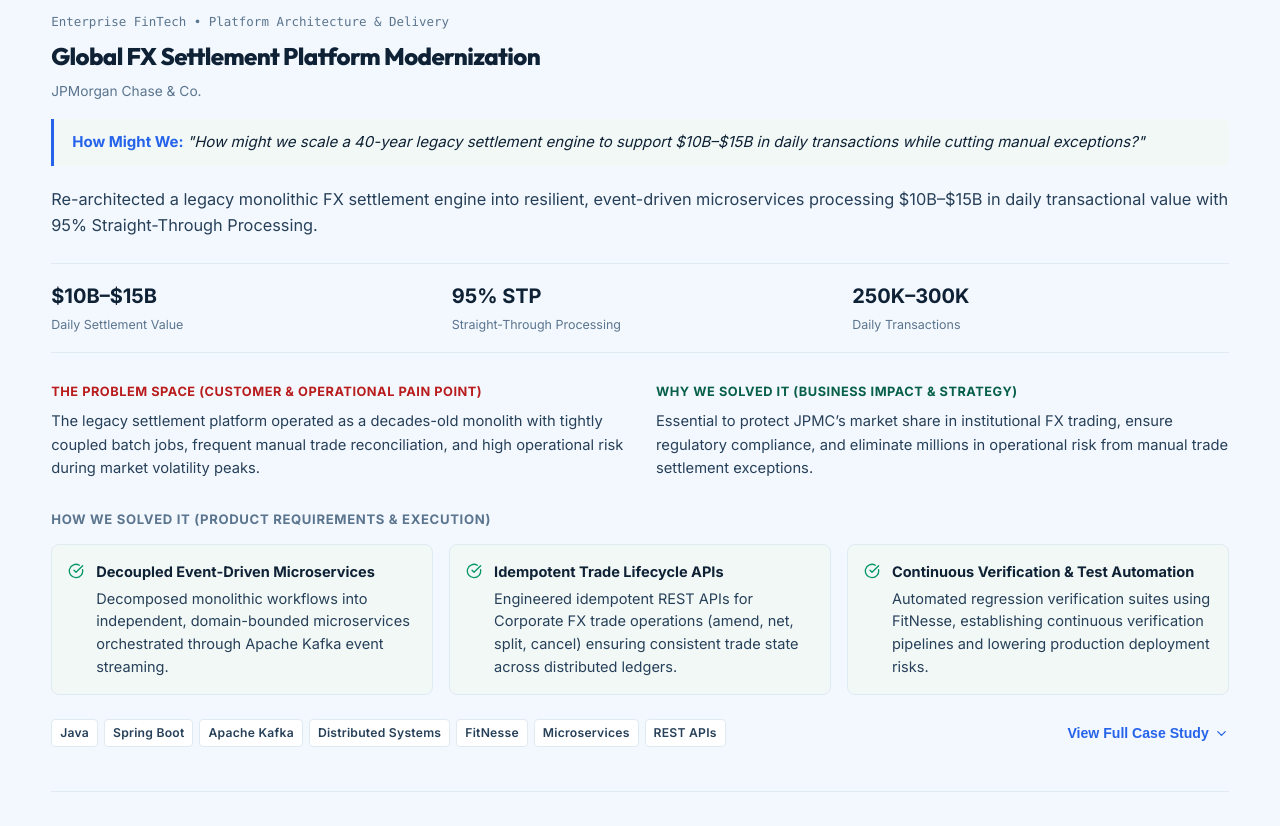
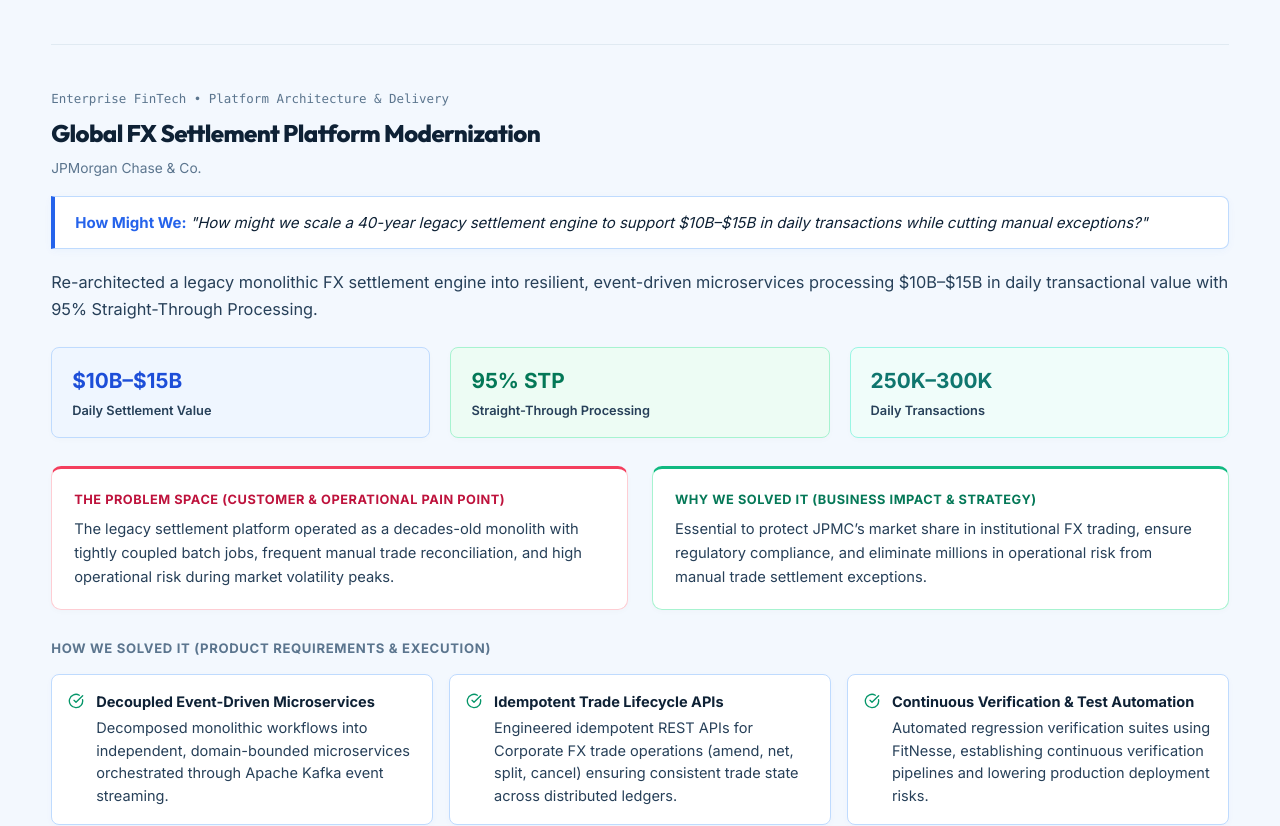
Before and after one commit to rohanvashisth/Portfolio, a React (Vite) app: page / in a window 1280 px wide. Shown: the part 5852-6678 px from the top of the page. Built offline with nearby package versions, Linux system fonts and the light colour scheme.

Commit message:
Auto-commit: saved changes on 10/14/2026, 6:36:39 PM

```diff
--- a/src/components/Projects.jsx
+++ b/src/components/Projects.jsx
@@ -298,14 +298,16 @@
                 {proj.hmwPrompt && (
                   <div
                     style={{
-                      padding: '12px 18px',
-                      backgroundColor: 'var(--bg-subtle)',
-                      borderLeft: '3px solid var(--primary)',
-                      borderRadius: '0 6px 6px 0',
+                      padding: '14px 20px',
+                      backgroundColor: '#ffffff',
+                      border: '1px solid var(--pastel-blue-border)',
+                      borderLeft: '4px solid var(--primary)',
+                      borderRadius: '0 8px 8px 0',
                       marginBottom: '20px',
                       fontSize: '0.94rem',
                       color: 'var(--text-primary)',
-                      lineHeight: 1.5
+                      lineHeight: 1.55,
+                      boxShadow: '0 2px 8px rgba(37, 99, 235, 0.04)'
                     }}
                   >
                     <span style={{ fontWeight: 700, color: 'var(--primary)' }}>How Might We: </span>
@@ -323,23 +325,35 @@
                   style={{
                     display: 'grid',
                     gridTemplateColumns: 'repeat(3, 1fr)',
-                    gap: '24px',
-                    padding: '16px 0',
-                    borderTop: '1px solid var(--border-hairline)',
-                    borderBottom: '1px solid var(--border-hairline)',
+                    gap: '20px',
                     marginBottom: '28px'
                   }}
+                  className="projects-metrics-grid"
                 >
-                  {proj.metrics.map((m, i) => (
-                    <div key={i}>
-                      <div style={{ fontSize: '1.25rem', fontWeight: 800, color: 'var(--text-primary)' }}>
-                        {m.value}
+                  {proj.metrics.map((m, i) => {
+                    const bgs = ['var(--pastel-blue-bg)', 'var(--pastel-green-bg)', 'var(--pastel-teal-bg)'];
+                    const borders = ['var(--pastel-blue-border)', 'var(--pastel-green-border)', 'var(--pastel-teal-border)'];
+                    const textColors = ['var(--pastel-blue-text)', 'var(--pastel-green-text)', 'var(--pastel-teal-text)'];
+                    return (
+                      <div
+                        key={i}
+                        style={{
+                          backgroundColor: bgs[i % 3],
+                          border: `1px solid ${borders[i % 3]}`,
+                          borderRadius: '8px',
+                          padding: '16px 20px',
+                          boxShadow: '0 2px 6px rgba(0,0,0,0.02)'
+                        }}
+                      >
+                        <div style={{ fontSize: '1.3rem', fontWeight: 800, color: textColors[i % 3] }}>
+                          {m.value}
+                        </div>
+                        <div style={{ fontSize: '0.8rem', color: 'var(--text-secondary)', marginTop: '2px', fontWeight: 550 }}>
+                          {m.label}
+                        </div>
                       </div>
-                      <div style={{ fontSize: '0.78rem', color: 'var(--text-muted)', marginTop: '2px' }}>
-                        {m.label}
-                      </div>
-                    </div>
-                  ))}
+                    );
+                  })}
                 </div>
 
                 {/* Core Issue & Why Solve (2-Column Integrated) */}
@@ -347,13 +361,13 @@
                   style={{
                     display: 'grid',
                     gridTemplateColumns: '1fr 1fr',
-                    gap: '32px',
+                    gap: '24px',
                     marginBottom: '28px'
                   }}
                   className="projects-two-col"
                 >
-                  <div>
-                    <div style={{ fontSize: '0.8rem', fontWeight: 750, textTransform: 'uppercase', letterSpacing: '0.04em', color: '#b91c1c', marginBottom: '8px' }}>
+                  <div style={{ backgroundColor: '#ffffff', border: '1px solid #fecdd3', borderTop: '3px solid #f43f5e', padding: '20px 22px', borderRadius: '10px', boxShadow: '0 2px 6px rgba(0,0,0,0.02)' }}>
+                    <div style={{ fontSize: '0.8rem', fontWeight: 750, textTransform: 'uppercase', letterSpacing: '0.04em', color: '#be123c', marginBottom: '8px' }}>
                       The Problem Space (Customer & Operational Pain Point)
                     </div>
                     <p style={{ fontSize: '0.92rem', color: 'var(--text-secondary)', lineHeight: 1.6 }}>
@@ -361,8 +375,8 @@
                     </p>
                   </div>
 
-                  <div>
-                    <div style={{ fontSize: '0.8rem', fontWeight: 750, textTransform: 'uppercase', letterSpacing: '0.04em', color: '#065f46', marginBottom: '8px' }}>
+                  <div style={{ backgroundColor: '#ffffff', border: '1px solid #a7f3d0', borderTop: '3px solid #10b981', padding: '20px 22px', borderRadius: '10px', boxShadow: '0 2px 6px rgba(0,0,0,0.02)' }}>
+                    <div style={{ fontSize: '0.8rem', fontWeight: 750, textTransform: 'uppercase', letterSpacing: '0.04em', color: '#047857', marginBottom: '8px' }}>
                       Why We Solved It (Business Impact & Strategy)
                     </div>
                     <p style={{ fontSize: '0.92rem', color: 'var(--text-secondary)', lineHeight: 1.6 }}>
@@ -391,9 +405,10 @@
                           gap: '12px',
                           alignItems: 'flex-start',
                           padding: '16px',
-                          backgroundColor: 'var(--bg-subtle)',
+                          backgroundColor: '#ffffff',
                           borderRadius: '8px',
-                          border: '1px solid var(--border-hairline)'
+                          border: '1px solid var(--pastel-blue-border)',
+                          boxShadow: '0 2px 6px rgba(37, 99, 235, 0.03)'
                         }}
                       >
                         <CheckCircle size={16} style={{ color: 'var(--emerald)', marginTop: '2px', flexShrink: 0 }} />
```
